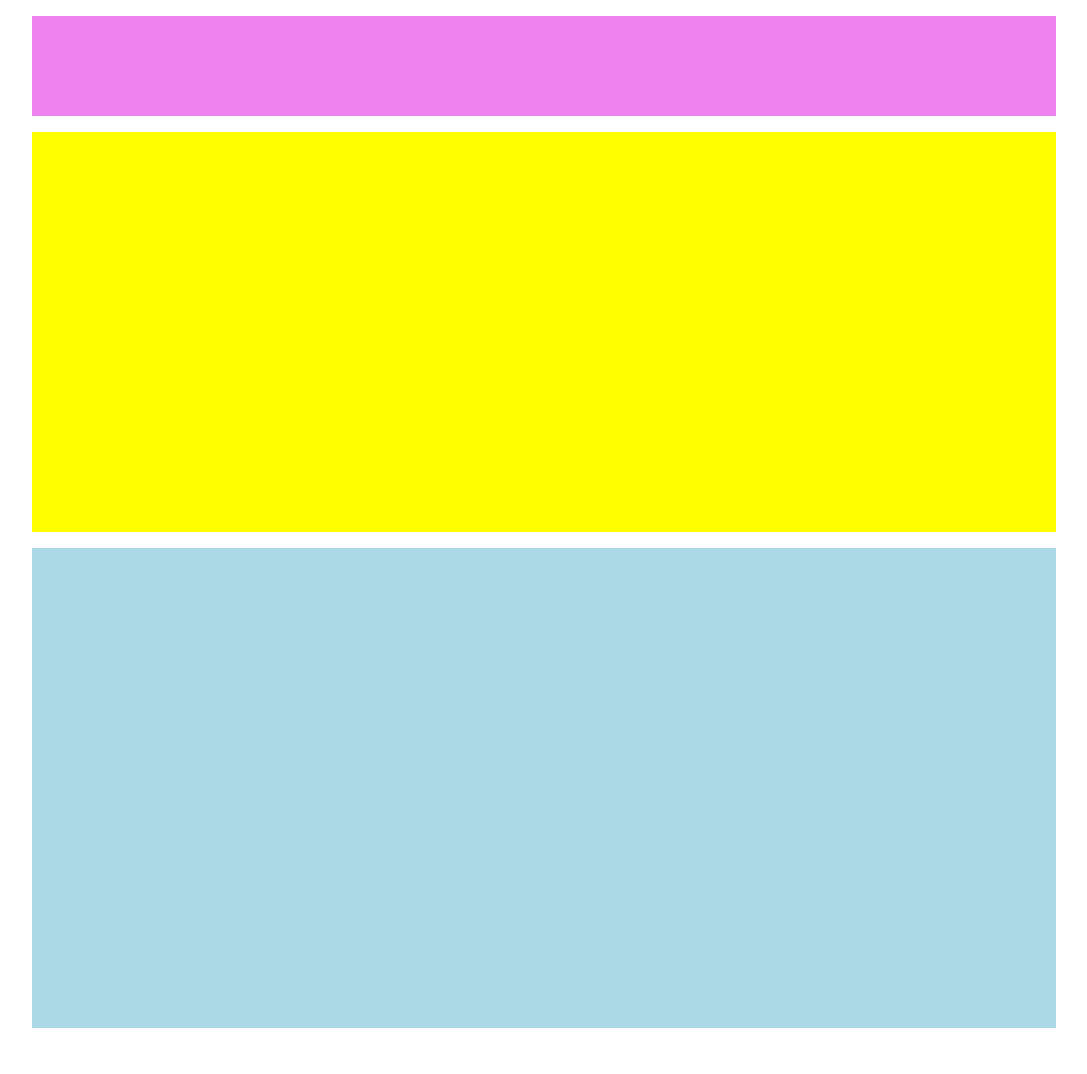
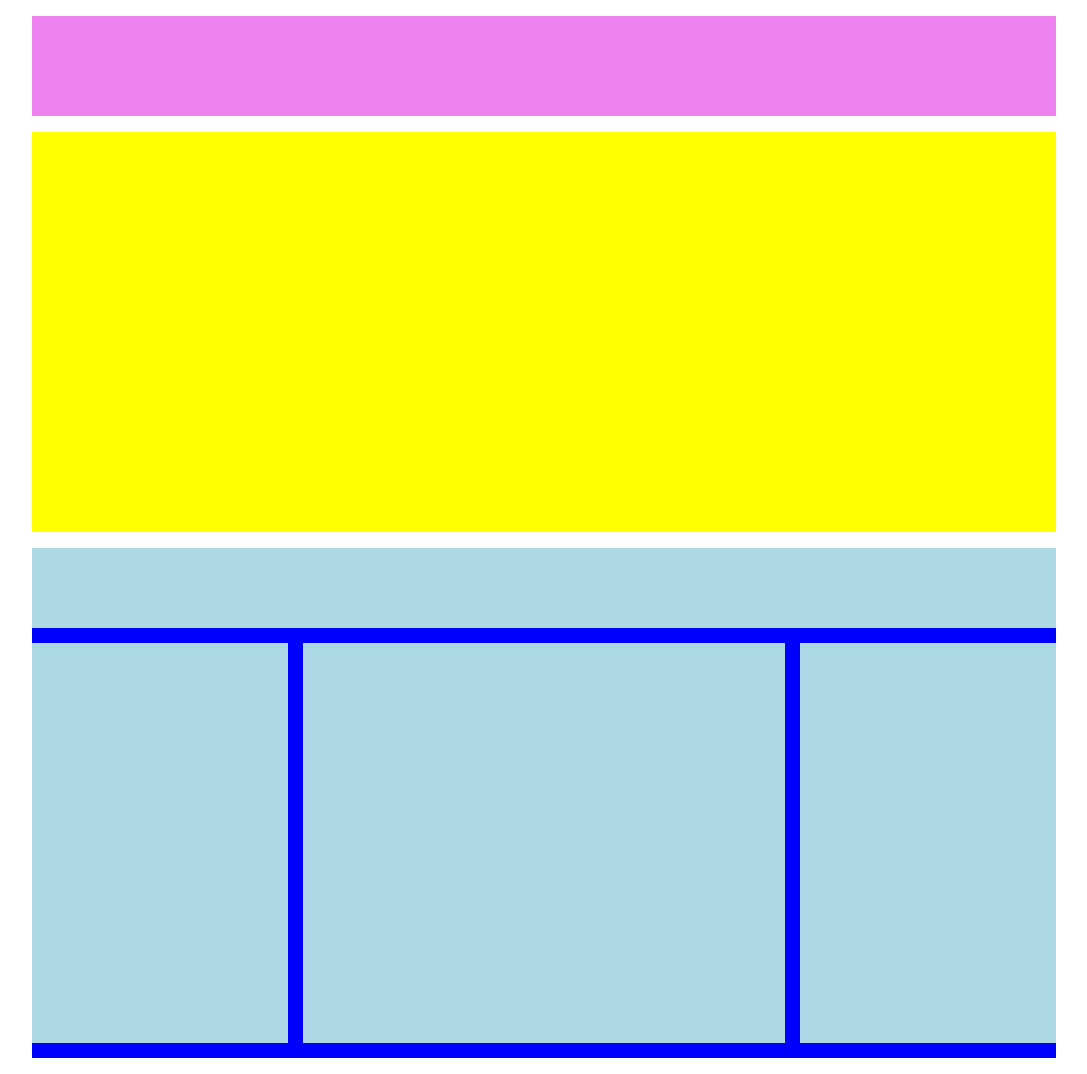
Before and after one commit to filauro1989/htmlcss-struttura-wp, a plain HTML site: page index.html in a window 1280 px wide. Shown: the whole page, without its empty margins (96-1183 px from the left). Before the commit the page ends 1044 px from the top, so only its background shows below. Drawn offline with Linux system fonts and the light colour scheme.

Commit message:
posizionamento margini

```diff
--- a/css/style.css
+++ b/css/style.css
@@ -28,16 +28,25 @@
     margin: 1em 0;
     background-color: yellow;
 }
+
+.main-container {
+    background-color: blue;
+}
+
 .main-container-header{
     height: 80px;
     background-color: lightblue;
+    margin-bottom: 15px;
 }
+
 .col {
     width: 25%;
     height: 400px;
     background-color: lightblue;
     float: left;
+    margin-bottom: 15px;
 }
 .col-central {
-    width: 50%;
+    width: calc(50% - 30px);
+    margin: 0 15px;
 }
```
Also changed, not shown: index.html (+3 -0 lines).
